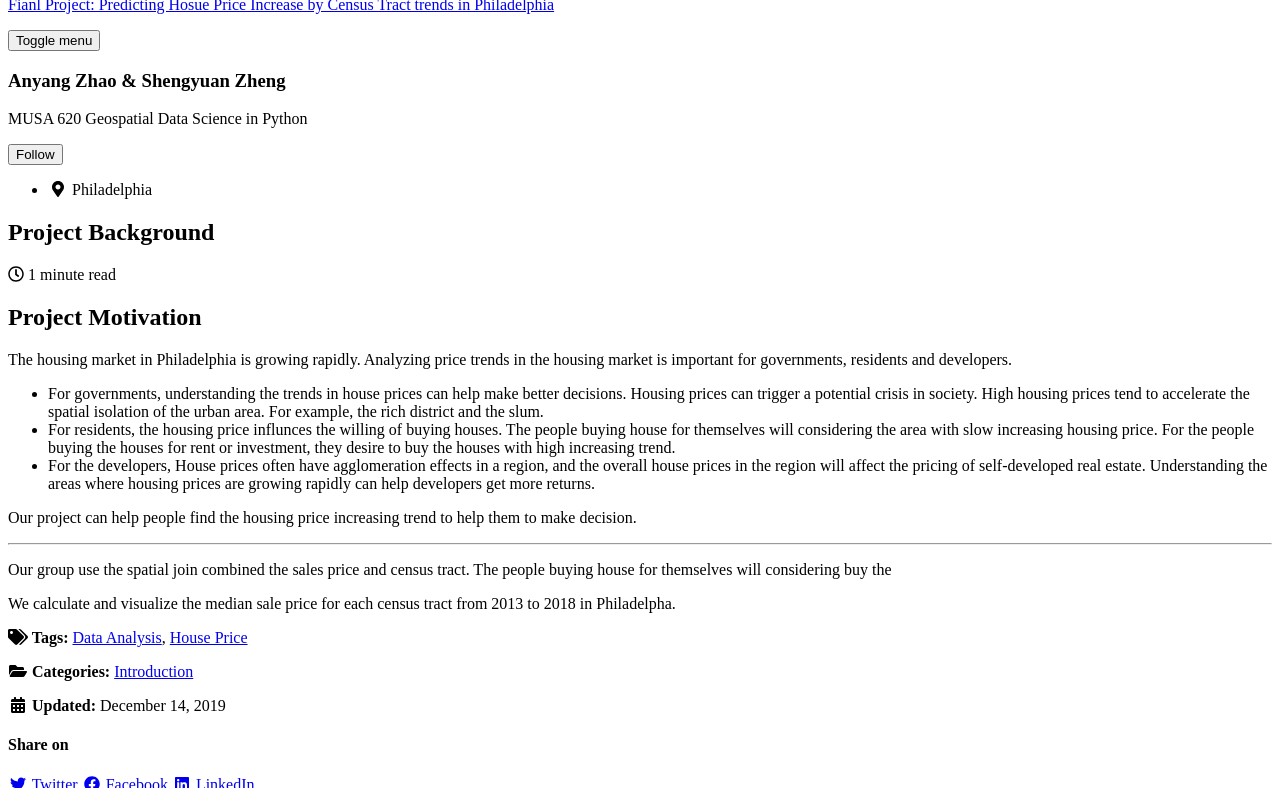
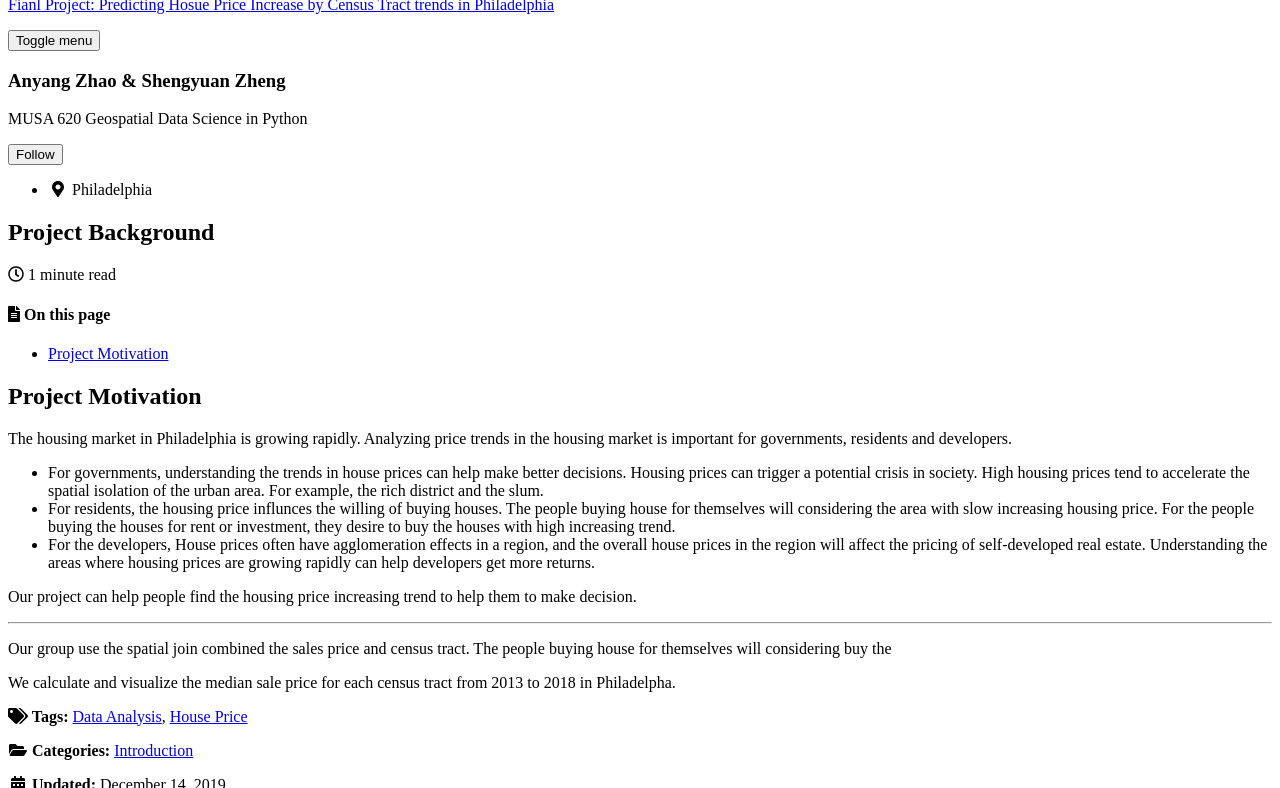
Before and after one commit to zhaoanyang36/house_price_prediction, a Jekyll site: the page built from _posts/2019-12-14-Project-Background.md, in a window 1280 px wide and 900 px high, cut to the strip 112-900 px from the top of the window. Built offline with Jekyll 4.4.1, drawn with Linux system fonts in a browser that asks for light colours; cached includes are drawn as plain includes; nearby versions of some CDN libraries; some of the changed lines change nothing that is shown.

Commit message:
Update 2019-12-14-Project-Background.md

```diff
--- a/_posts/2019-12-14-Project-Background.md
+++ b/_posts/2019-12-14-Project-Background.md
@@ -8,6 +8,8 @@ tags:
   - House Price
   - Data Analysis
 excerpt: "The Introduction of our Project"
+toc: true
+toc_sticky: true
 ---
 
 ## Project Motivation
```
